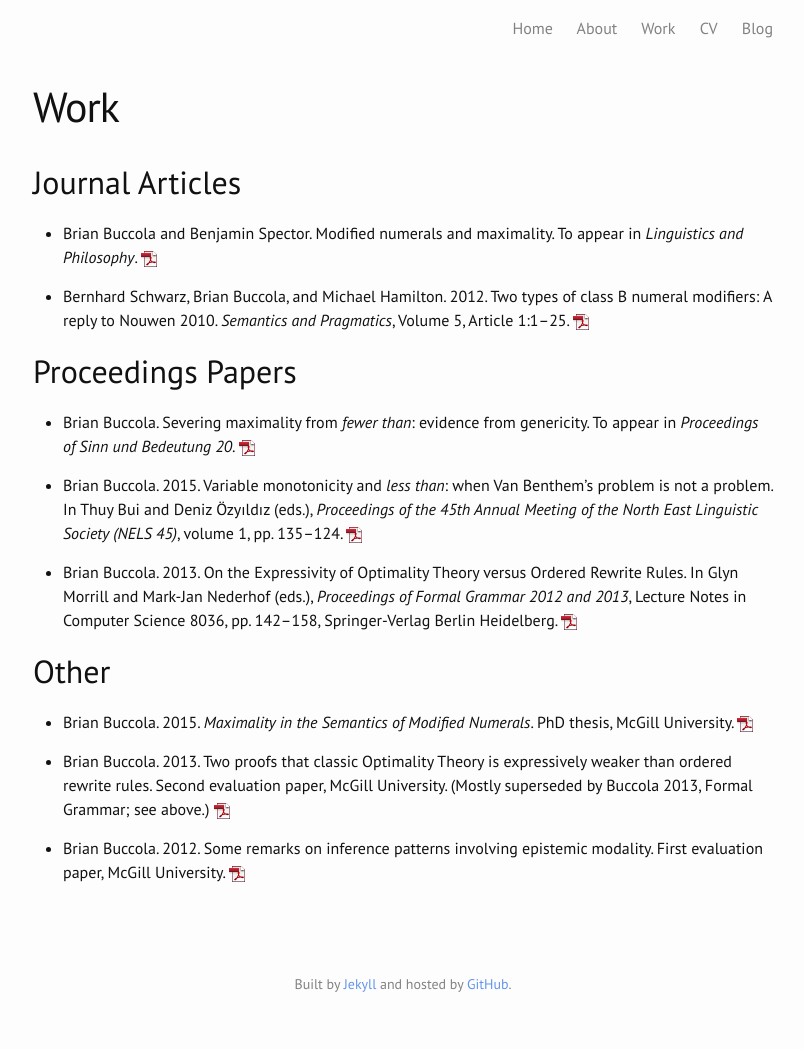
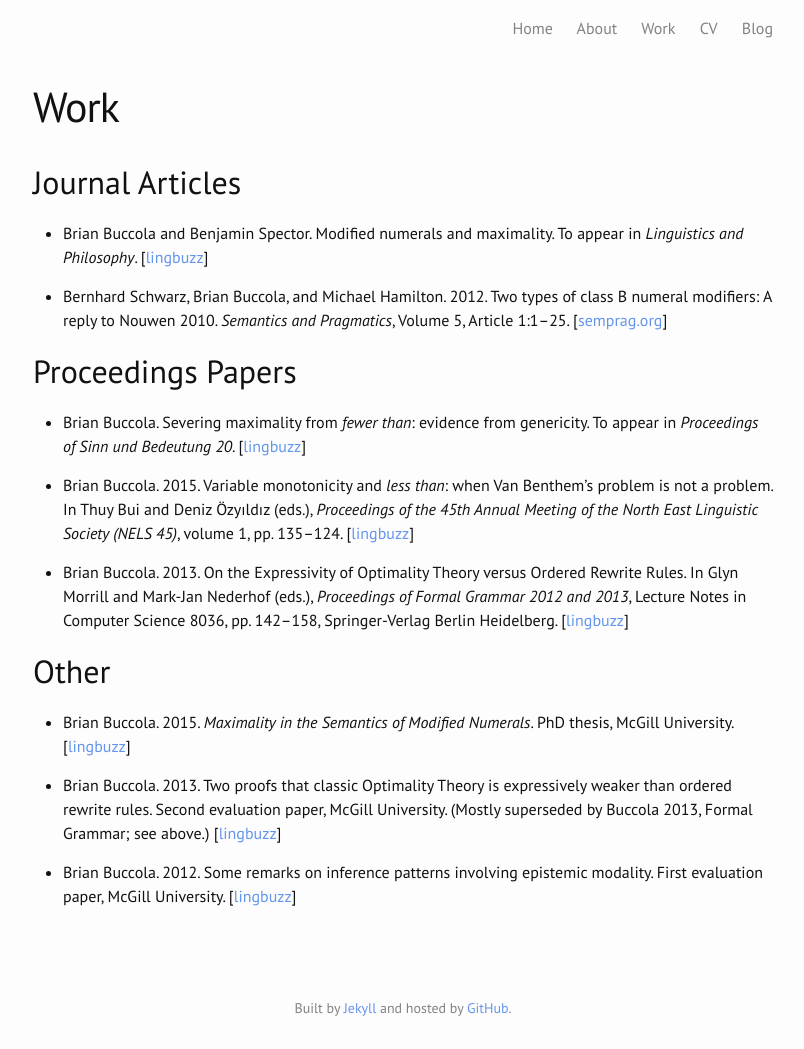
Before and after one commit to brianbuccola/brianbuccola.github.io, a Jekyll site: the page built from work.md, in a window 1280 px wide. Shown: the whole page, without its empty margins (237-1041 px from the left). Built offline with Jekyll 4.4.1, drawn with Linux system fonts in a browser that asks for light colours; some web fonts are replaced; before the commit the page ends 1025 px from its top, so only the background shows below that; some of the changed lines change nothing that is shown.

Commit message:
replace local pdf links with lingbuzz links

```diff
--- a/work.md
+++ b/work.md
@@ -8,50 +8,48 @@ redirect_from: /research.html
 ## Journal Articles
 
 - Brian Buccola and Benjamin Spector. Modified numerals and maximality. To
-  appear in *Linguistics and Philosophy*. [![pdf][]][lp]
+  appear in *Linguistics and Philosophy*. \[[lingbuzz][lp]\]
 
 - Bernhard Schwarz, Brian Buccola, and Michael Hamilton. 2012. Two types of
   class B numeral modifiers: A reply to Nouwen 2010. *Semantics and
-  Pragmatics*, Volume 5, Article 1:1--25. [![pdf][]][sp]
+  Pragmatics*, Volume 5, Article 1:1--25. \[[semprag.org][sp]\]
 
-[lp]: /files/buccola.spector_2016_lp.pdf
+[lp]: http://ling.auf.net/lingbuzz/002528
 [sp]: http://semprag.org/article/download/sp.5.1/pdf
 
 ## Proceedings Papers
 
 - Brian Buccola. Severing maximality from *fewer than*: evidence from
   genericity. To appear in *Proceedings of Sinn und Bedeutung 20*.
-  [![pdf][]][sub20]
+  \[[lingbuzz][sub20]\]
 
 - Brian Buccola. 2015. Variable monotonicity and *less than*: when Van
   Benthem's problem is not a problem. In Thuy Bui and Deniz Özyıldız (eds.),
   *Proceedings of the 45th Annual Meeting of the North East Linguistic Society
-  (NELS 45)*, volume 1, pp. 135--124. [![pdf][]][nels45]
+  (NELS 45)*, volume 1, pp. 135--124. \[[lingbuzz][nels45]\]
 
 - Brian Buccola. 2013. On the Expressivity of Optimality Theory versus Ordered
   Rewrite Rules. In Glyn Morrill and Mark-Jan Nederhof (eds.), *Proceedings of
   Formal Grammar 2012 and 2013*, Lecture Notes in Computer Science 8036, pp.
-  142--158, Springer-Verlag Berlin Heidelberg. [![pdf][]][fg]
+  142--158, Springer-Verlag Berlin Heidelberg. \[[lingbuzz][fg]\]
 
-[sub20]: /files/buccola_2016_sub20.pdf
-[nels45]: /files/buccola_2015_nels45.pdf
-[fg]: /files/buccola_2013_fg.pdf
+[sub20]: http://ling.auf.net/lingbuzz/002847
+[nels45]: http://ling.auf.net/lingbuzz/002512
+[fg]: http://ling.auf.net/lingbuzz/002513
 
 ## Other
 
 - Brian Buccola. 2015. *Maximality in the Semantics of Modified Numerals*. PhD
-  thesis, McGill University. [![pdf][]][dissertation]
+  thesis, McGill University. \[[lingbuzz][dissertation]\]
 
 - Brian Buccola. 2013. Two proofs that classic Optimality Theory is
   expressively weaker than ordered rewrite rules. Second evaluation paper,
   McGill University. (Mostly superseded by Buccola 2013, Formal Grammar; see
-  above.) [![pdf][]][eval2]
+  above.) \[[lingbuzz][eval2]\]
 
 - Brian Buccola. 2012. Some remarks on inference patterns involving epistemic
-  modality. First evaluation paper, McGill University. [![pdf][]][eval1]
+  modality. First evaluation paper, McGill University. \[[lingbuzz][eval1]\]
 
-[dissertation]: /files/buccola_2015_dissertation.pdf
-[eval2]: /files/buccola_2013_eval2.pdf
-[eval1]: /files/buccola_2012_eval1.pdf
-
-[pdf]: /images/pdf_icon.png
+[dissertation]: http://ling.auf.net/lingbuzz/003039
+[eval2]: http://ling.auf.net/lingbuzz/003038
+[eval1]: http://ling.auf.net/lingbuzz/003037
```
